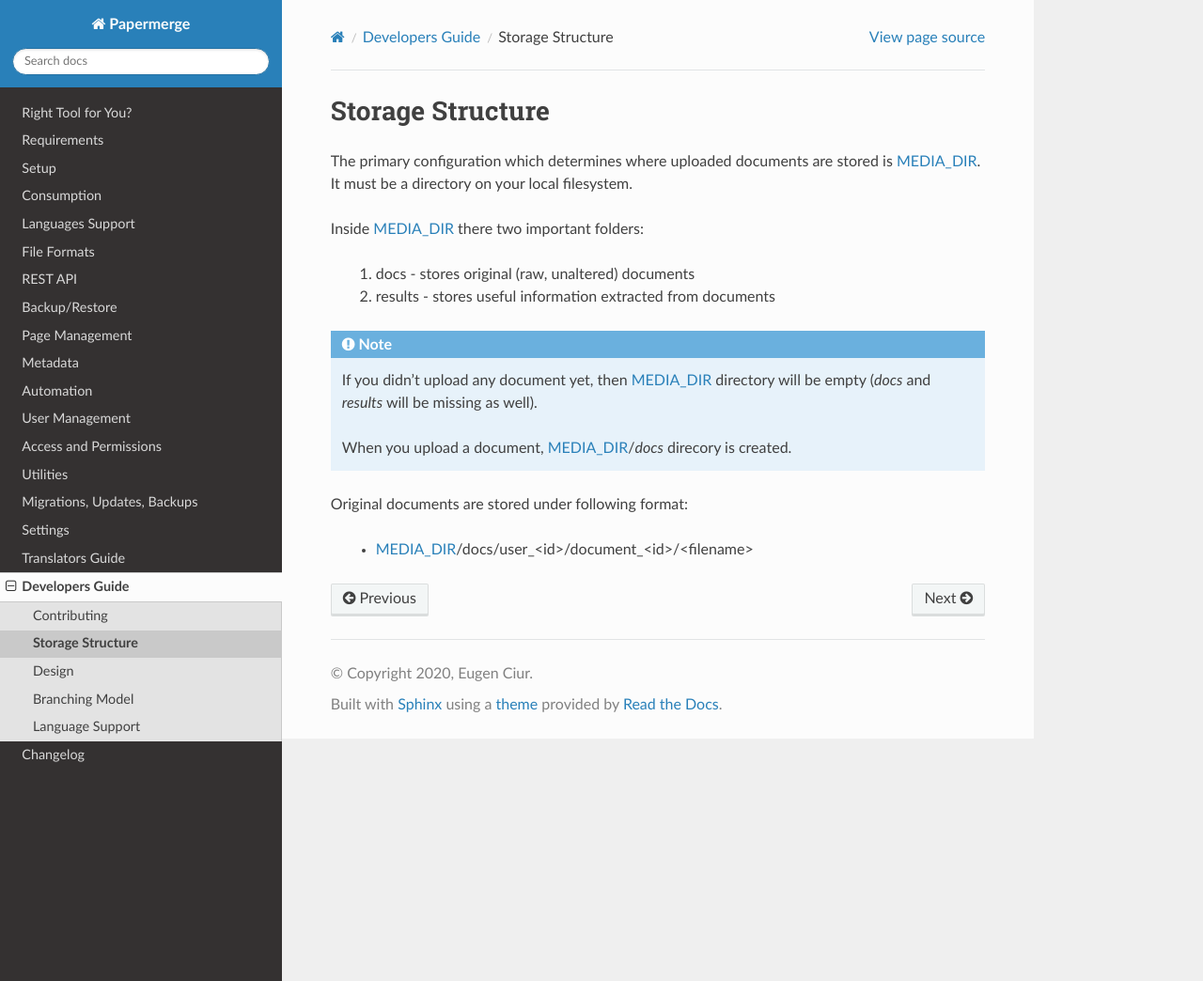
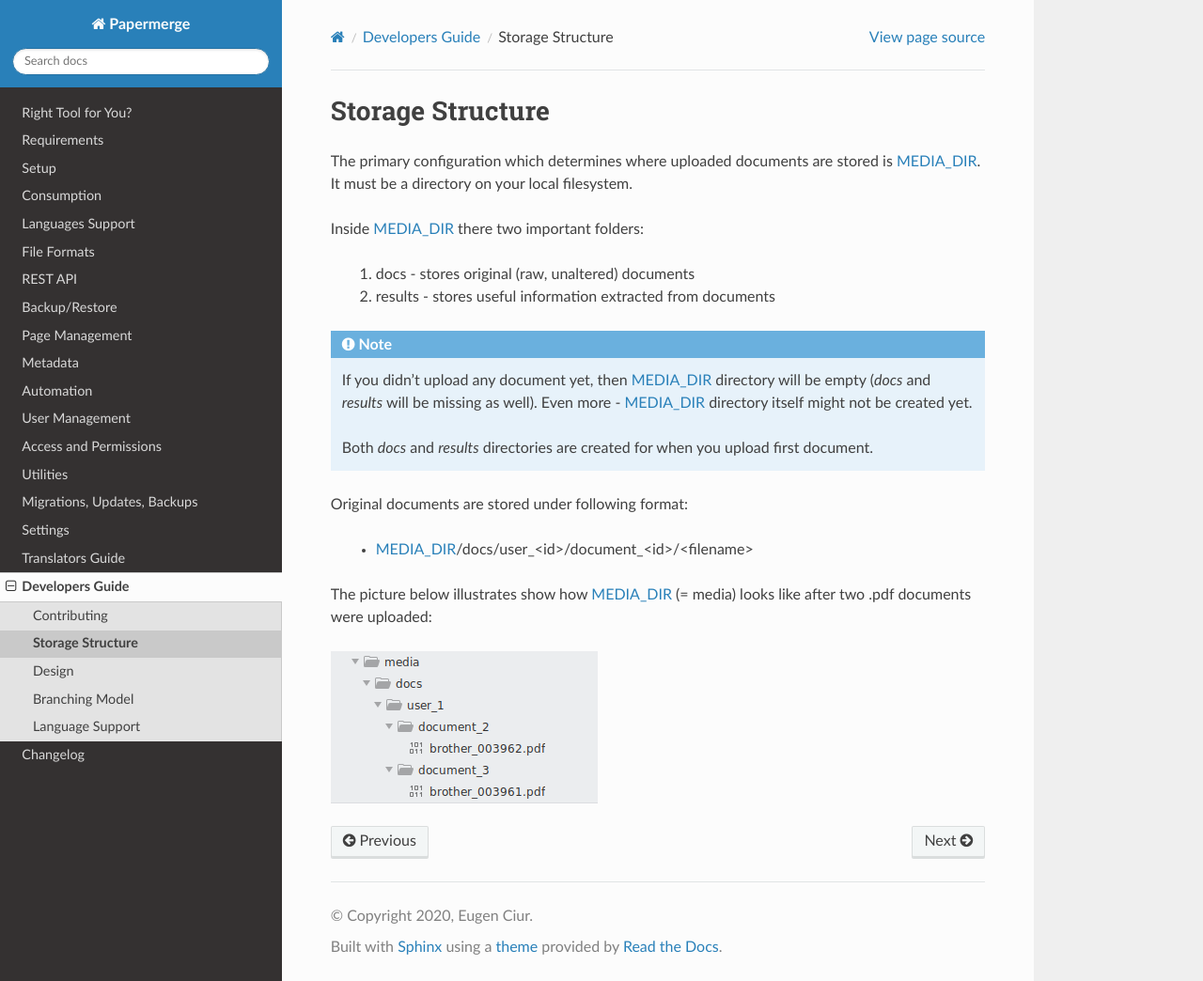
Before and after one commit to ciur/papermerge, a Sphinx documentation site: the page built from docs/source/developers_guide/storage_structure.rst, in a window 1280 px wide and 1044 px high. Shown: the whole window at 94% size. Built offline with Sphinx 7.4.7 and the Read the Docs theme 2.0.0, drawn with Linux system fonts in a browser that asks for light colours.

Commit message:
Documenation about storage_structure

```diff
--- a/docs/source/developers_guide/storage_structure.rst
+++ b/docs/source/developers_guide/storage_structure.rst
@@ -11,11 +11,14 @@ Inside :ref:`media_dir` there two important folders:
 
 .. note::
 
-    If you didn't upload any document yet, then :ref:`media_dir` directory will be empty (*docs* and *results* will be missing as well).
+    If you didn't upload any document yet, then :ref:`media_dir` directory will be empty (*docs* and *results* will be missing as well). Even more - :ref:`media_dir` directory itself might not be created yet.
 
-    When you upload a document, :ref:`media_dir`/*docs* direcory is
-    created.
+    Both *docs* and *results* directories are created for when you upload first document.
 
 Original documents are stored under following format:
 
     * :ref:`media_dir`/docs/user_<id>/document_<id>/<filename>
+
+The picture below illustrates show how :ref:`media_dir` (= media) looks like after two .pdf documents were uploaded:
+
+.. figure:: img/storage_structure/01_media_dir.png
```
Also changed, not shown: docs/source/developers_guide/img/storage_structure/01_media_dir.png (added).
